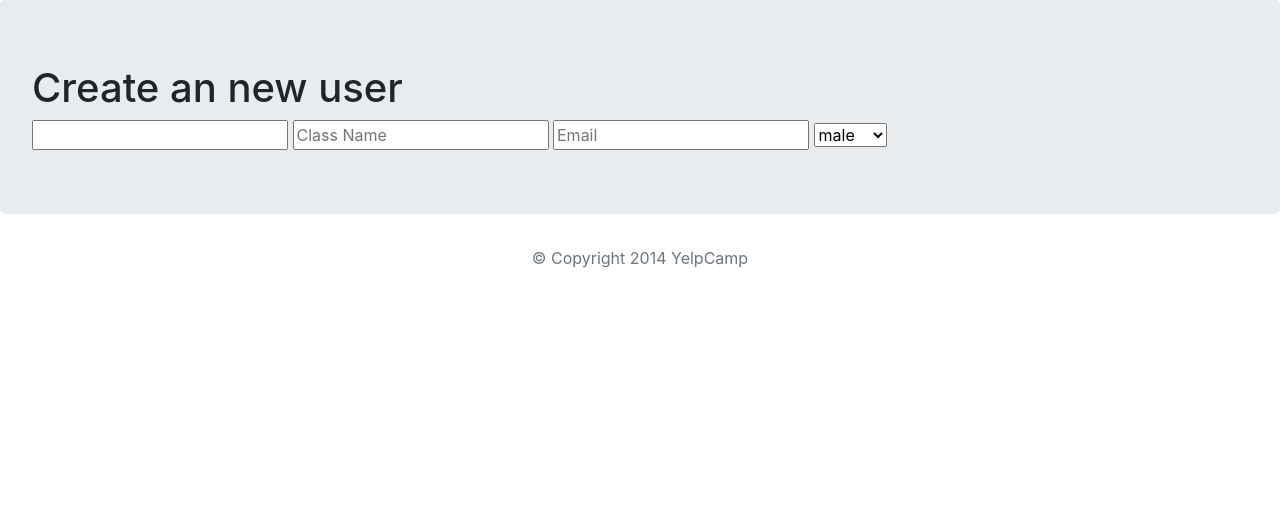
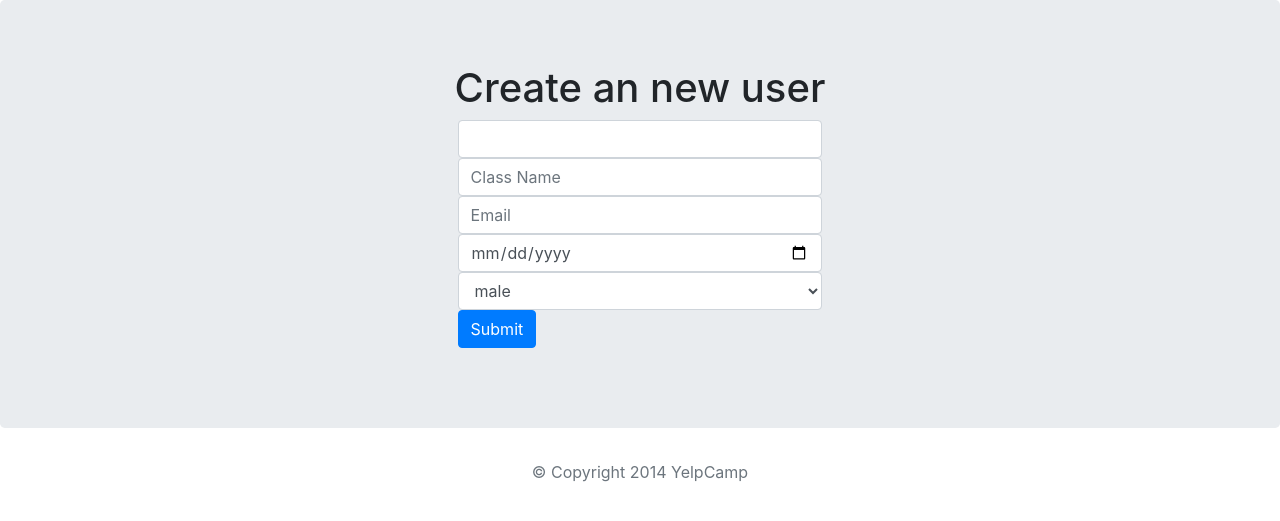
Before and after one commit to afmire877/User-Registration-app, a Node server app: page /new in a window 1280 px wide. Shown: the part 56-577 px from the top of the page. Run offline with Node 20, Linux system fonts and the light colour scheme; some libraries are stand-ins or nearby versions.

Commit message:
add post routes

```diff
--- a/app.js
+++ b/app.js
@@ -28,7 +28,15 @@ var userSchema = new mongoose.Schema({
 })
 
 
+var User = mongoose.model("user", userSchema);
 
+// User.create({
+// 	name: "Ahmed",
+// 	gender: "male",
+// 	class: "first",
+// 	email : "email",
+// 	DOB: "",
+// })
 // ROUTES
 
 
@@ -40,7 +48,29 @@ app.get("/new", function(req, res){
 	res.render("pages/new.ejs")
 });
 
-app.post("/new", function(req, res){
+app.post("/", function(req, res){
+	console.log(req.body);
+	var name = req.body.name;
+	var Class = req.body.class;
+	var gender = req.body.gender;
+	var email = req.body.email;
+	var dob = req.body.dob;
+	var userobj = {
+		name: name,
+		gender: gender,
+		class: Class ,
+		email : email,
+		DOB: dob,
+	};
+	User.create(userobj, function(err , user ) {
+		if(err){
+			console.log("error");
+		}else {
+			console.log("New user has been added");
+			console.log(user);
+		}
+	} );
+	res.redirect("/");
 
 })
 
--- a/package.json
+++ b/package.json
@@ -12,6 +12,7 @@
     "body-parser": "^1.18.3",
     "ejs": "^2.6.1",
     "express": "^4.16.3",
-    "mongoose": "^5.2.13"
+    "mongoose": "^5.2.13",
+    "request": "^2.88.0"
   }
 }
--- a/views/pages/new.ejs
+++ b/views/pages/new.ejs
@@ -3,6 +3,14 @@
 <head>
 	<title>CRUD</title>
 	<% include ../partials/head %>
+	<style type="text/css">
+		form {
+			margin: 0 auto;
+		}
+		h1 {
+			text-align: center;
+		}
+	</style>
 </head>
 <body>
 	<header>
@@ -10,15 +18,16 @@
 	</header>
 	<div class="jumbotron">
 		<h1>Create an new user</h1>
-		<form>
-			<input type="text" name="name " required="required">
-			<input type="text" placeholder="Class Name" name="class">
-			<input type="email" placeholder="Email" name="email"  required="required">
-			<select>
+		<form class="form-group" action="/" method="POST" style="width:30%">
+			<input class="form-control" type="text" name="name" required="required">
+			<input class="form-control" type="text" placeholder="Class Name" name="class">
+			<input class="form-control" type="email" placeholder="Email" name="email"  required="required">
+			<input class="form-control" type="date"  name="dob"  required="required">
+			<select class="form-control" name="gender">
 			  <option value="male">male</option>
 			  <option value="female">female</option>
 			</select>
-
+			<input class= "btn btn-default btn-primary" type="submit">
 		</form>
 	</div>
 
```
Also changed, not shown: views/pages/index.ejs (+7 -0 lines), 1 other file.
